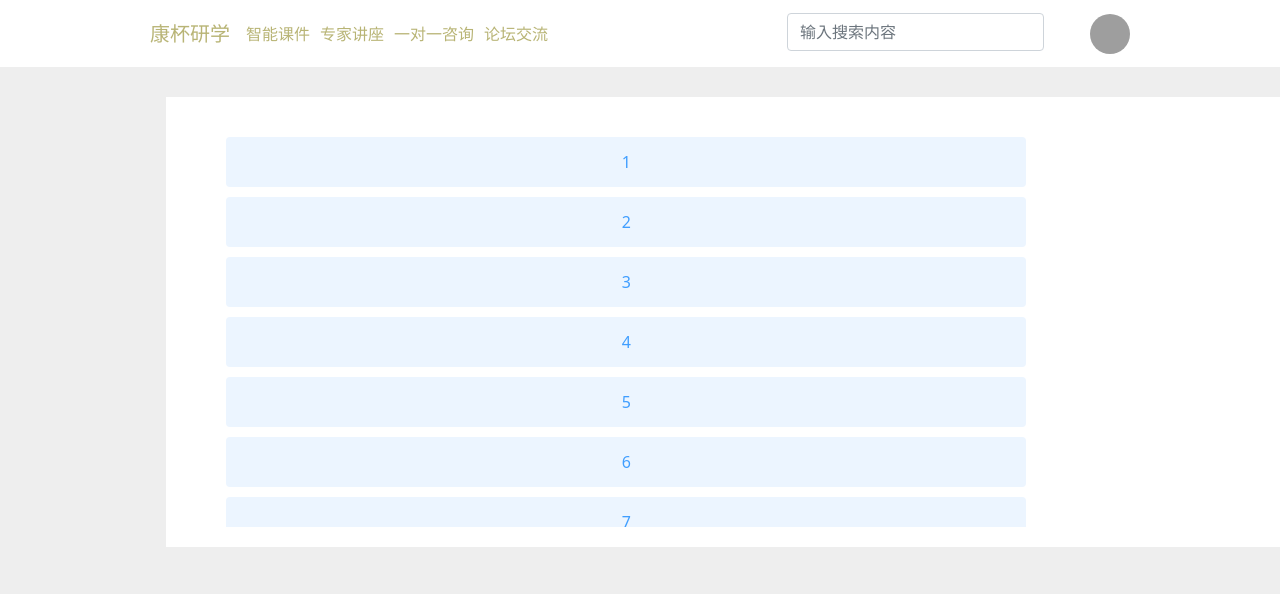
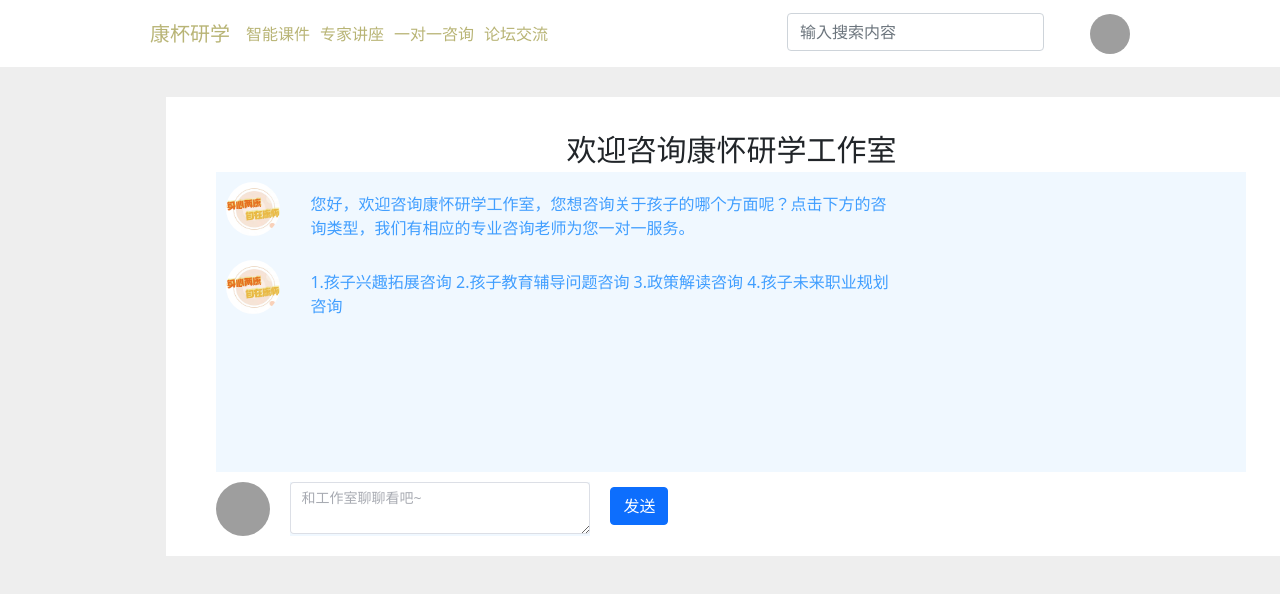
Before and after one commit to Mioayaya/east-lake, a Vue app in the folder createapp/: page /consultview in a window 1280 px wide. Shown: the top 594 px of the page. Built offline with nearby package versions, Linux system fonts and the light colour scheme; grey boxes are pictures that could not be loaded.

Commit message:
一对一咨询

```diff
--- a/createapp/src/components/consultview/consultTop.vue
+++ b/createapp/src/components/consultview/consultTop.vue
@@ -1,19 +1,91 @@
 <template>
-    <div class="contop">
-        <el-scrollbar height="400px">
-            <p v-for="item in 20" :key="item" class="scrollbar-demo-item">{{ item }}</p>
+<div class="consult">
+    <div class="top">
+        欢迎咨询康怀研学工作室
+    </div>
+    <div class="comment">
+        <el-scrollbar>
+            <div class="conlist scrollbar-demo-item" v-for="(item,i) in datalist" :key="item.id">
+                <div class="conlist"  v-show="item.show">
+                    <div class="avatar">
+                        <img :src="item.avatar" alt="">
+                    </div>
+                    <div class="text">
+                        <span>{{item.consult}}</span>
+                    </div>
+                </div>
+            </div>
         </el-scrollbar>
     </div>
+    <div class="userinput">
+         <!-- 头像 -->
+        <div class="avatar">
+            <img :src="input.avatar" alt="">
+        </div>
+        <!-- 内容 -->
+        <div class="comment">
+            <el-input class="input" type="textarea" :autosize="{ minRows: 2, maxRows: 3}" placeholder="和工作室聊聊看吧~" v-model="input.comment">
+            </el-input>
+        </div>
+        <!-- 按钮 -->
+        <div class="send">
+            <button type="button" class="btn btn-primary" @click="send">发送</button>
+        </div>
+
+    </div>
+</div>
+
 </template>
 
 <script>
+import { reactive, ref } from '@vue/reactivity'
+import { onMounted, onUnmounted } from '@vue/runtime-core'
+import { getCurrentInstance } from 'vue'
+import { ElMessageBox } from 'element-plus'
 export default {
-    name:'ConsultTop'
+    name:'ConsultTop',
+    setup() {
+        const { appContext } = getCurrentInstance();
+        const datalist = reactive([
+            {id:0,consult:'您好，欢迎咨询康怀研学工作室，您想咨询关于孩子的哪个方面呢？点击下方的咨询类型，我们有相应的专业咨询老师为您一对一服务。',avatar:require('../../assets/avatar/consult.jpg'),show:0},
+            {id:1,consult:'1.孩子兴趣拓展咨询 2.孩子教育辅导问题咨询 3.政策解读咨询 4.孩子未来职业规划咨询',avatar:require('../../assets/avatar/consult.jpg'),show:0},
+        ])
+        datalist[1].consult = datalist[1].consult.replace(/\r\n/g, "<br>")
+        const input = reactive({
+            comment: '',
+            avatar: 'https://cdn.luogu.com.cn/upload/usericon/1.png',
+            id: 0,
+            show: 1,
+        })
+        let num = 0;
+        let timer;
+        let send = () => {
+            if(input.comment.trim() === '') {
+                ElMessageBox.alert('不要发送空白内容哦!', {}, appContext);
+            }
+
+        }
+        onMounted(() => {
+            timer = setInterval(() => {
+                if(num>=1 && num <= 2) {
+                    datalist[num-1].show = 1;
+                }
+                num += 1;
+                console.log(num);
+            },1000);
+        })
+
+        onUnmounted(() => {
+            clearInterval(timer);
+        })
+
+        return {datalist,input,send}
+    }
 }
 </script>
 
 <style lang="less" scoped>
-.contop {
+.consult {
     width: 1130px;
     height: auto;
     background-color: white;
@@ -22,18 +94,66 @@ export default {
     padding-top: 30px;
     padding-bottom: 20px;
     display: flex;
+    flex-direction: column;
     padding-left: 50px;
+    padding-right: 50px;
+    .top {
+        text-align: center;
+        font-size: 30px;
+        align-content: center;
+    }
+    .userinput {
+        margin-top: 10px;
+        display: flex;
+        img {
+            width: 54px;
+            height: 54px;
+            object-fit: cover;
+            border-radius: 50%;
+        }
+        .comment {
+            margin-left: 20px;
+            margin-right: 20px;
+            width: 300px;
+        }
+        .send {
+            margin-top: 5px;
+        }
+    }
+    .comment {
+        background-color:aliceblue;
+    }
+    .el-scrollbar {
+        height: 300px;
+    }
     .scrollbar-demo-item {
-        width: 800px;
+        width: 1000px;
         display: flex;
         align-items: center;
         justify-content: center;
-        height: 50px;
+        height: auto;
         margin: 10px;
-        text-align: center;
-        border-radius: 4px;
-        background: var(--el-color-primary-light-9);
-        color: var(--el-color-primary);
+    }
+    .conlist {
+        display: flex;
+        justify-content: left;
+        .avatar {
+            img {
+                width: 54px;
+                height: 54px;
+                object-fit: cover;
+                border-radius: 50%;
+            }
+        }
+        .text {
+            width: 600px;
+            height: auto;
+            padding: 10px;
+            margin-left: 20px;
+            border-radius: 4px;
+            background: var(--el-color-primary-light-6);
+            color: var(--el-color-primary);
+        }
     }
 }
 </style>
```
